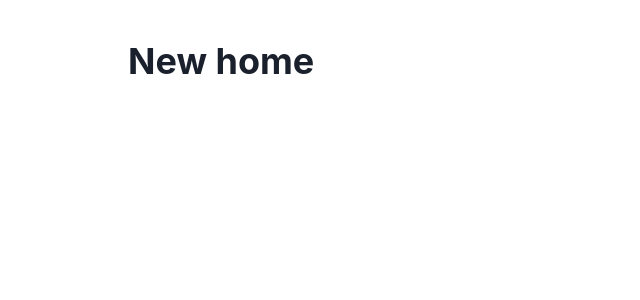
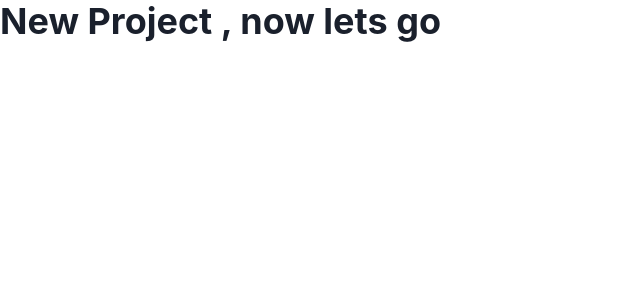
Before and after one commit to alexalannunes/chakra-theme-view, a React (Vite) app: page / in a window 1280 px wide. Shown: the top 300 px of the page, without its empty margins (0-640 px from the left). Built offline with nearby package versions, Linux system fonts and the light colour scheme.

Commit message:
build new project, lets go

```diff
--- a/src/pages/home.tsx
+++ b/src/pages/home.tsx
@@ -1,9 +1,9 @@
-import { Container, Heading } from "@chakra-ui/react";
+import { Flex, Heading } from "@chakra-ui/react";
 
 export function HomePage() {
   return (
-    <Container mt={10} maxW={"container.lg"} p={0}>
-      <Heading>New home</Heading>
-    </Container>
+    <Flex minH={"100vh"}>
+      <Heading>New Project , now lets go</Heading>
+    </Flex>
   );
 }
```
